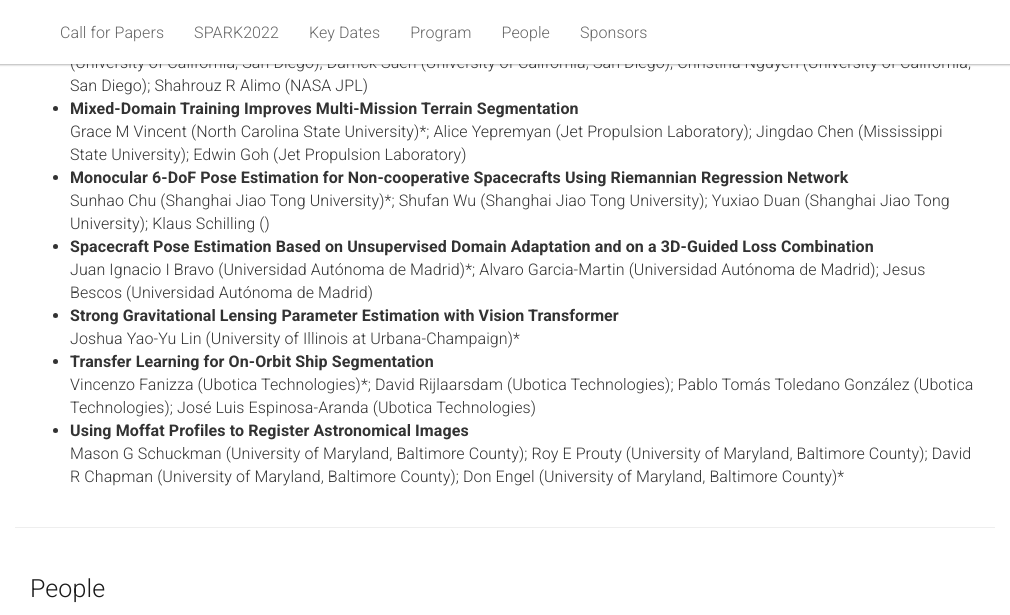
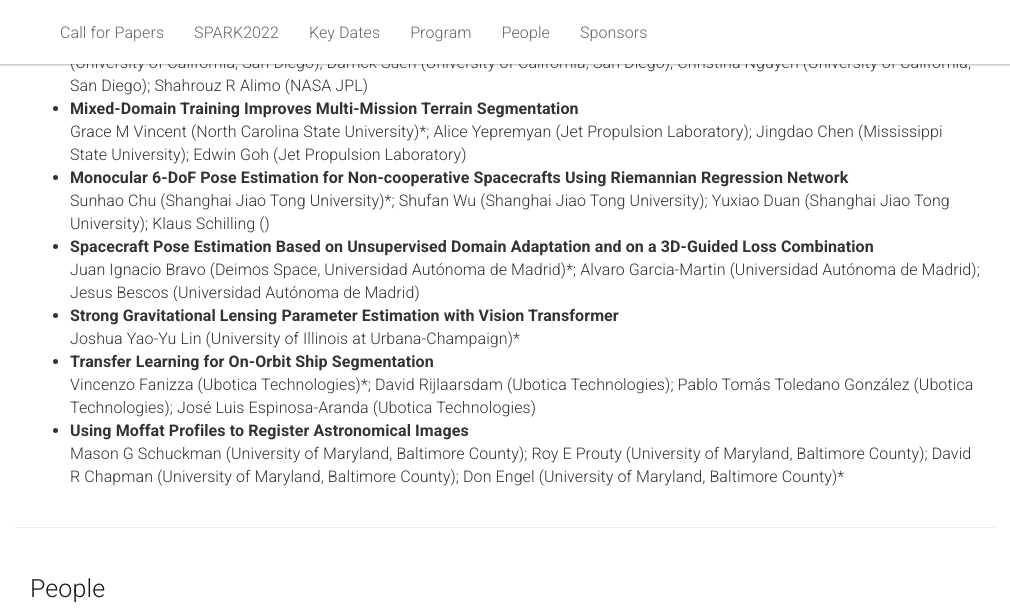
Before and after one commit to AIforSpace/2024, a Jekyll site: the page built from _pages/home.md, in a window 1280 px wide and 900 px high, scrolled down 2927 px, cut to the strip 0-615 px from the top of the window. Shown: the whole strip, without its empty margins (135-1145 px from the left). Built offline with Jekyll 4.4.1, drawn with Linux system fonts in a browser that asks for light colours.

Commit message:
Updated Juan's information

```diff
--- a/_pages/home.md
+++ b/_pages/home.md
@@ -182,7 +182,7 @@ acknowledgements: ""
       <li><b>MaRF: Representing Mars As Neural Radiance Fields </b><br>Lorenzo Giusti (Sapienza University of Rome, NASA JPL)*; Josue Garcia (University of California, San Diego); Steven Cozine (University of California, San Diego); Darrick Suen (University of California, San Diego); Christina Nguyen (University of California, San Diego); Shahrouz R Alimo (NASA JPL)</li>
       <li><b>Mixed-Domain Training Improves Multi-Mission Terrain Segmentation </b><br>Grace M Vincent (North Carolina State University)*; Alice Yepremyan (Jet Propulsion Laboratory); Jingdao Chen (Mississippi State University); Edwin Goh (Jet Propulsion Laboratory)</li>
       <li><b>Monocular 6-DoF Pose Estimation for Non-cooperative Spacecrafts Using Riemannian Regression Network </b><br>Sunhao Chu (Shanghai Jiao Tong University)*; Shufan Wu (Shanghai Jiao Tong University); Yuxiao Duan (Shanghai Jiao Tong University); Klaus Schilling ()</li>
-      <li><b>Spacecraft Pose Estimation Based on Unsupervised Domain Adaptation and on a 3D-Guided Loss Combination </b><br>Juan Ignacio I Bravo (Universidad Autónoma de Madrid)*; Alvaro Garcia-Martin (Universidad Autónoma de Madrid); Jesus Bescos (Universidad Autónoma de Madrid)</li>
+      <li><b>Spacecraft Pose Estimation Based on Unsupervised Domain Adaptation and on a 3D-Guided Loss Combination </b><br>Juan Ignacio Bravo (Deimos Space, Universidad Autónoma de Madrid)*; Alvaro Garcia-Martin (Universidad Autónoma de Madrid); Jesus Bescos (Universidad Autónoma de Madrid)</li>
       <li><b>Strong Gravitational Lensing Parameter Estimation with Vision Transformer </b><br>Joshua Yao-Yu Lin (University of Illinois at Urbana-Champaign)*</li>
       <li><b>Transfer Learning for On-Orbit Ship Segmentation </b><br>Vincenzo Fanizza (Ubotica Technologies)*; David Rijlaarsdam (Ubotica Technologies); Pablo Tomás Toledano González (Ubotica Technologies); José Luis Espinosa-Aranda (Ubotica Technologies)</li>
       <li><b>Using Moffat Profiles to Register Astronomical Images </b><br>Mason G Schuckman (University of Maryland, Baltimore County); Roy E Prouty (University of Maryland, Baltimore County); David R Chapman (University of Maryland, Baltimore County); Don Engel (University of Maryland, Baltimore County)*</li>
```
Also changed, not shown: 3 other files.
